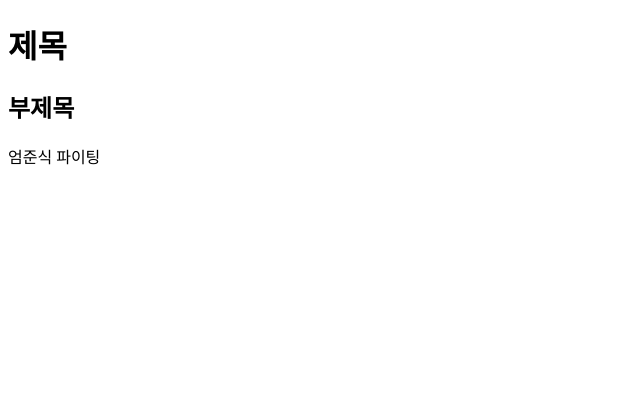
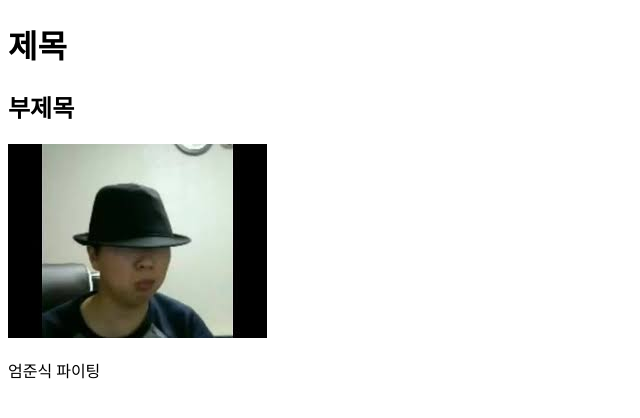
Before and after one commit to hoyun-jung/folder_pub, a plain HTML site: page index.html in a window 1280 px wide. Shown: the whole page, without its empty margins (0-640 px from the left). Drawn offline with Linux system fonts and the light colour scheme.

Commit message:
엄준식 이미지

```diff
--- a/index.html
+++ b/index.html
@@ -7,6 +7,7 @@
     <body>
         <h1>제목</h1>
         <h2>부제목</h2>
+        <img src="엄준식.jfif">
         <p>엄준식 파이팅</p>
     </body>
 </html>
```
Also changed, not shown: 엄준식.jfif (added).
